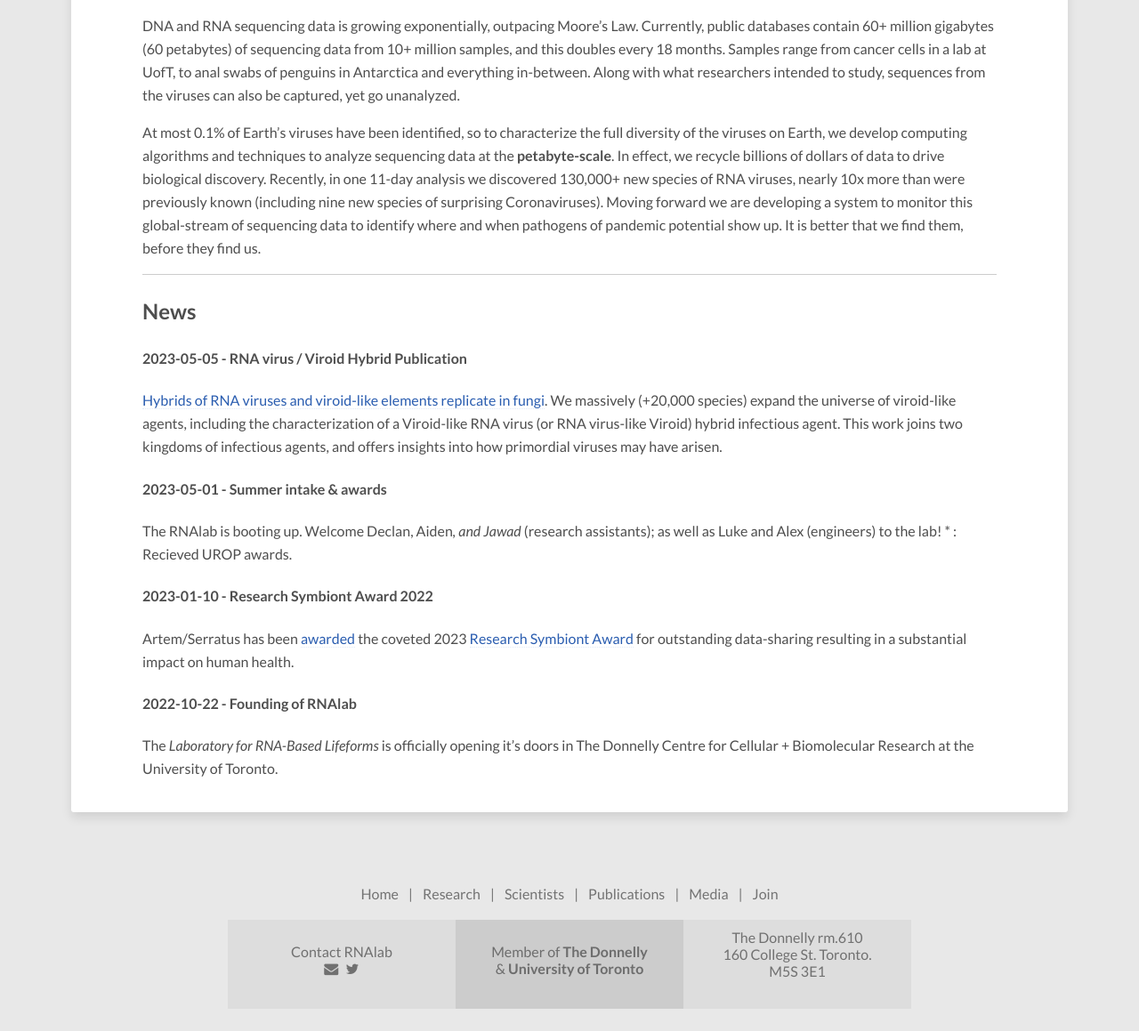
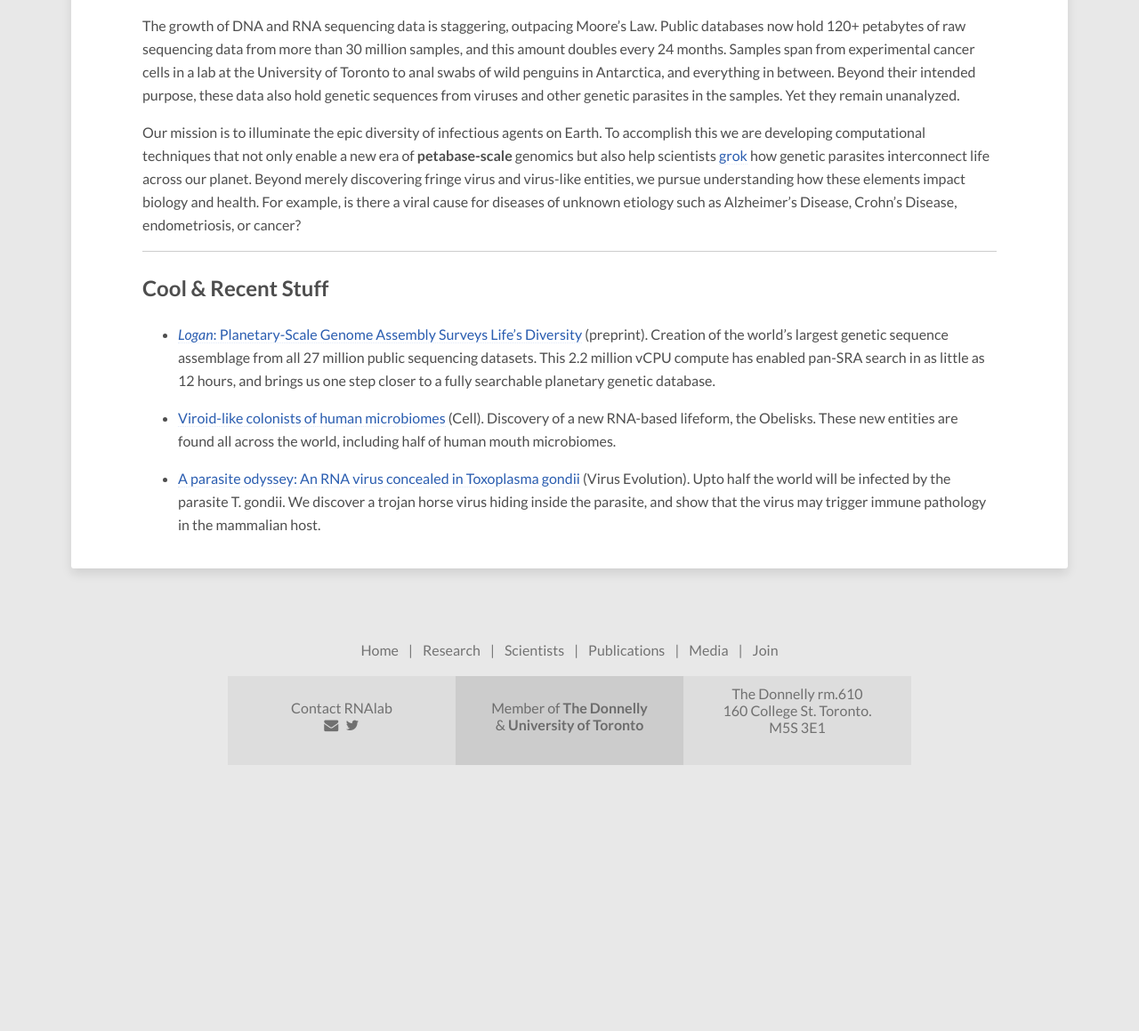
Before and after one commit to RNAlab/RNAlab, a Jekyll site: the page built from _posts/2017-12-01-index_post.md, in a window 1280 px wide and 1400 px high, scrolled down 798 px. Shown: the part 241-1400 px from the top of the window at 89% size. Built offline with Jekyll 4.4.1, drawn with Linux system fonts in a browser that asks for light colours; nearby versions of some CDN libraries; after the commit the page ends 1931 px from its top, so only the background shows below that; some of the changed text lies outside the part shown.

Commit message:
Update Site Main Page

```diff
--- a/_posts/2017-12-01-index_post.md
+++ b/_posts/2017-12-01-index_post.md
@@ -4,34 +4,22 @@ layout: post
 
 The Laboratory for RNA-Based Lifeforms (<b>RNAlab</b>) @ University of Toronto is a combined <i>Computational</i> and <i>Molecular</i> research team. Our passion is in understanding the interplay between RNA elements and Genetics. The primary domain where we interrogate this question is through the exploration of the vast evolution and biodiversity of <b>Earth's RNA viruses<b>. <br>
 
-
 ## Our Work
 
-### Serratus: Foundations for a *Planetary-Scale Virus Surveillance Network*
+### Building The Foundations for *Planetary-Scale Genomics*
 
 <iframe width="560" height="315" src="https://www.youtube.com/embed/mPUM-adhXd8?si=0rDs2hboVXJvFZ88&amp;start=5875" title="YouTube video player" frameborder="0" allow="accelerometer; autoplay; clipboard-write; encrypted-media; gyroscope; picture-in-picture; web-share" allowfullscreen></iframe>
 
-DNA and RNA sequencing data is growing exponentially, outpacing Moore’s Law. Currently, public databases contain 60+ million gigabytes (60 petabytes) of sequencing data from 10+ million samples, and this doubles every 18 months. Samples range from cancer cells in a lab at UofT, to anal swabs of penguins in Antarctica and everything in-between. Along with what researchers intended to study, sequences from the viruses can also be captured, yet go unanalyzed.
+The growth of DNA and RNA sequencing data is staggering, outpacing Moore's Law. Public databases now hold 120+ petabytes of raw sequencing data from more than 30 million samples, and this amount doubles every 24 months. Samples span from experimental cancer cells in a lab at the University of Toronto to anal swabs of wild penguins in Antarctica, and everything in between. Beyond their intended purpose, these data also hold genetic sequences from viruses and other genetic parasites in the samples. Yet they remain unanalyzed.
 
-At most 0.1% of Earth’s viruses have been identified, so to characterize the full diversity of the viruses on Earth, we develop computing algorithms and techniques to analyze sequencing data at the <b>petabyte-scale</b>. In effect, we recycle billions of dollars of data to drive biological discovery. Recently, in one 11-day analysis we discovered 130,000+ new species of RNA viruses, nearly 10x more than were previously known (including nine new species of surprising Coronaviruses). Moving forward we are developing a system to monitor this global-stream of sequencing data to identify where and when pathogens of pandemic potential show up. It is better that we find them, before they find us.
+Our mission is to illuminate the epic diversity of infectious agents on Earth. To accomplish this we are developing computational techniques that not only enable a new era of <b>petabase-scale</b> genomics but also help scientists [grok](https://en.wikipedia.org/wiki/Grok) how genetic parasites interconnect life across our planet. Beyond merely discovering fringe virus and virus-like entities, we pursue understanding how these elements impact biology and health. For example, is there a viral cause for diseases of unknown etiology such as Alzheimer's Disease, Crohn's Disease, endometriosis, or cancer?
 
 ------------------------------------------------------------------------------
 
-## News
+## Cool & Recent Stuff
 
-#### 2023-05-05 - RNA virus / Viroid Hybrid Publication
+- [*Logan*: Planetary-Scale Genome Assembly Surveys Life’s Diversity](https://www.biorxiv.org/content/10.1101/2024.07.30.605881v1) (preprint). Creation of the world's largest genetic sequence assemblage from all 27 million public sequencing datasets. This 2.2 million vCPU compute has enabled pan-SRA search in as little as 12 hours, and brings us one step closer to a fully searchable planetary genetic database.
 
-[Hybrids of RNA viruses and viroid-like elements replicate in fungi](https://www.nature.com/articles/s41467-023-38301-2). We massively (+20,000 species) expand the universe of viroid-like agents, including the characterization of a Viroid-like RNA virus (or RNA virus-like Viroid) hybrid infectious agent. This work joins two kingdoms of infectious agents, and offers insights into how primordial viruses may have arisen.
+- [Viroid-like colonists of human microbiomes](https://www.sciencedirect.com/science/article/abs/pii/S0092867424010912) (Cell). Discovery of a new RNA-based lifeform, the Obelisks. These new entities are found all across the world, including half of human mouth microbiomes.
 
-#### 2023-05-01 - Summer intake & awards
-
-The RNAlab is booting up. Welcome Declan, Aiden*, and Jawad* (research assistants); as well as Luke and Alex (engineers) to the lab! * : Recieved UROP awards.
-
-
-#### 2023-01-10 - Research Symbiont Award 2022
-
-Artem/Serratus has been [awarded](https://twitter.com/jbrianbyrd/status/1614433561079062531) the coveted 2023 [Research Symbiont Award](https://researchsymbionts.org/) for outstanding data-sharing resulting in a substantial impact on human health.
-
-#### 2022-10-22 - Founding of RNAlab
-
-The *Laboratory for RNA-Based Lifeforms* is officially opening it's doors in The Donnelly Centre for Cellular + Biomolecular Research at the University of Toronto.
+- [A parasite odyssey: An RNA virus concealed in Toxoplasma gondii](https://academic.oup.com/ve/advance-article/doi/10.1093/ve/veae040/7668577) (Virus Evolution). Upto half the world will be infected by the parasite T. gondii. We discover a trojan horse virus hiding inside the parasite, and show that the virus may trigger immune pathology in the mammalian host.
```
